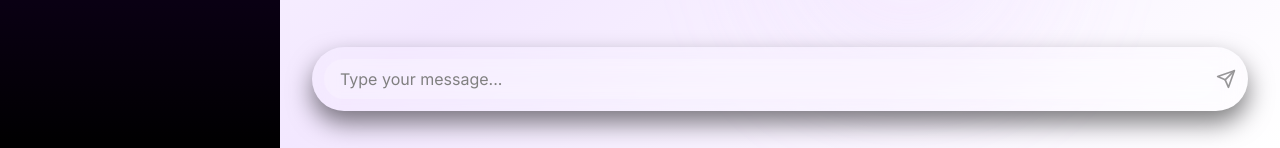
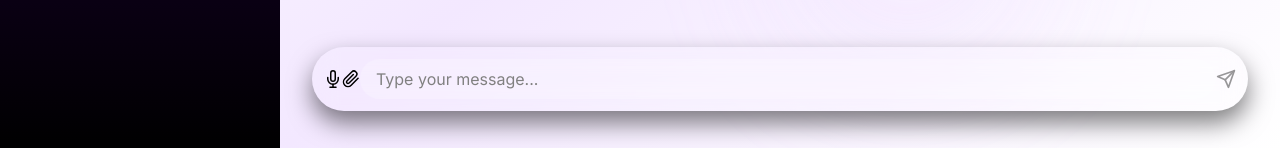
Before and after one commit to chaywen/retail-chatbot, a React (Create React App) app: page / in a window 1280 px wide. Shown: the part 649-797 px from the top of the page. Built offline with nearby package versions, Linux system fonts and the light colour scheme.

Commit message:
Update InputBox.jsx

```diff
--- a/src/components/InputBox.jsx
+++ b/src/components/InputBox.jsx
@@ -1,16 +1,44 @@
-import React from 'react';
+import React, { useRef } from 'react';
 import './input.css';
 import { SendButton } from './SendButton';
+import { FiMic, FiPaperclip } from 'react-icons/fi';
 
 export const InputBox = ({ value, onChange, onSend }) => {
+  const fileInputRef = useRef(null);
+
   const handleKeyDown = (e) => {
     if (e.key === 'Enter' && value.trim()) {
       onSend();
     }
   };
 
+  const handleFileClick = () => {
+    fileInputRef.current.click();
+  };
+
+  const handleFileChange = (e) => {
+    const file = e.target.files[0];
+    if (file) {
+      console.log('📎 Uploaded file:', file.name);
+      // 你可以在这里触发上传逻辑或预览
+    }
+  };
+
+  const handleVoiceClick = () => {
+    console.log('🎤 Voice input triggered');
+    // 你可以在这里集成 Web Speech API 或语音识别逻辑
+  };
+
   return (
     <div className="input-container glassmorphism">
+      <button className="icon-button" onClick={handleVoiceClick} aria-label="Voice">
+        <FiMic size={18} />
+      </button>
+
+      <button className="icon-button" onClick={handleFileClick} aria-label="Upload">
+        <FiPaperclip size={18} />
+      </button>
+
       <input
         type="text"
         value={value}
@@ -19,7 +47,15 @@ export const InputBox = ({ value, onChange, onSend }) => {
         placeholder="Type your message..."
         className="input-field"
       />
+
       <SendButton onClick={onSend} disabled={!value.trim()} />
+
+      <input
+        type="file"
+        ref={fileInputRef}
+        style={{ display: 'none' }}
+        onChange={handleFileChange}
+      />
     </div>
   );
 };
```
